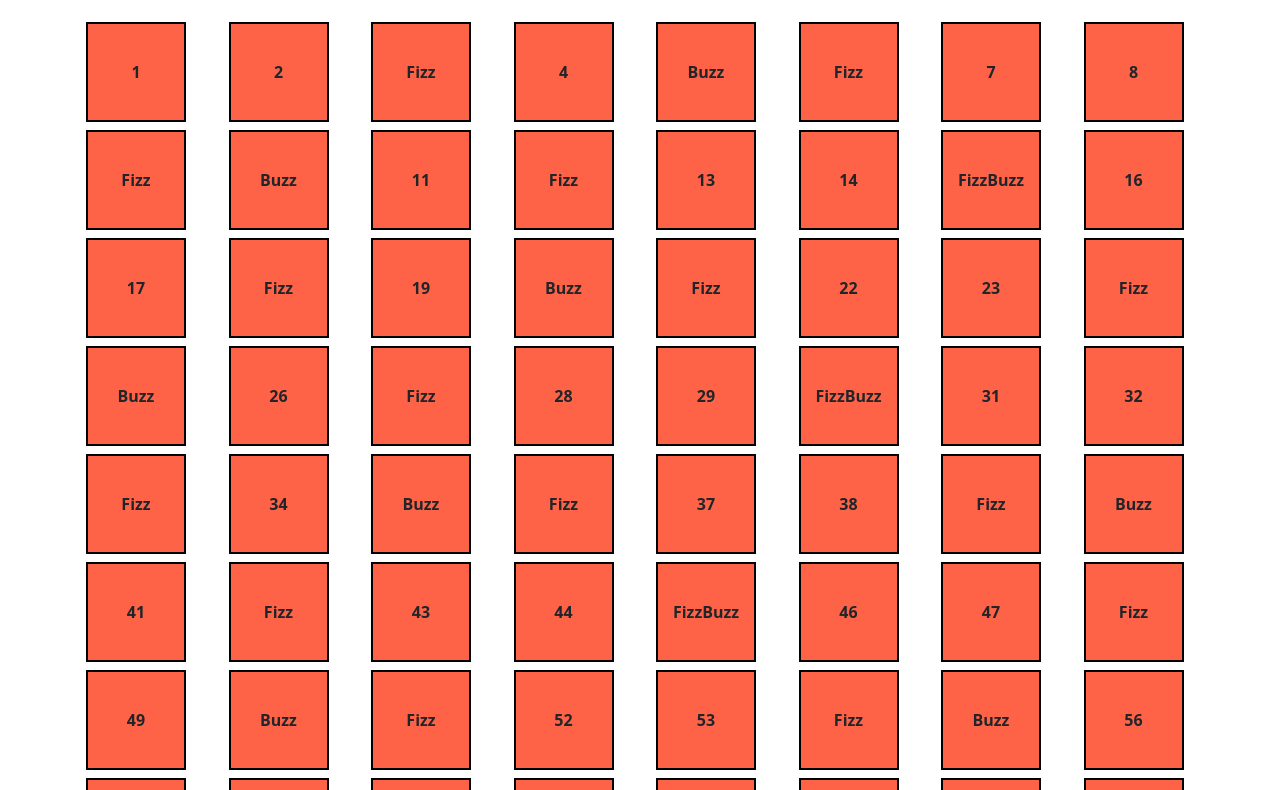
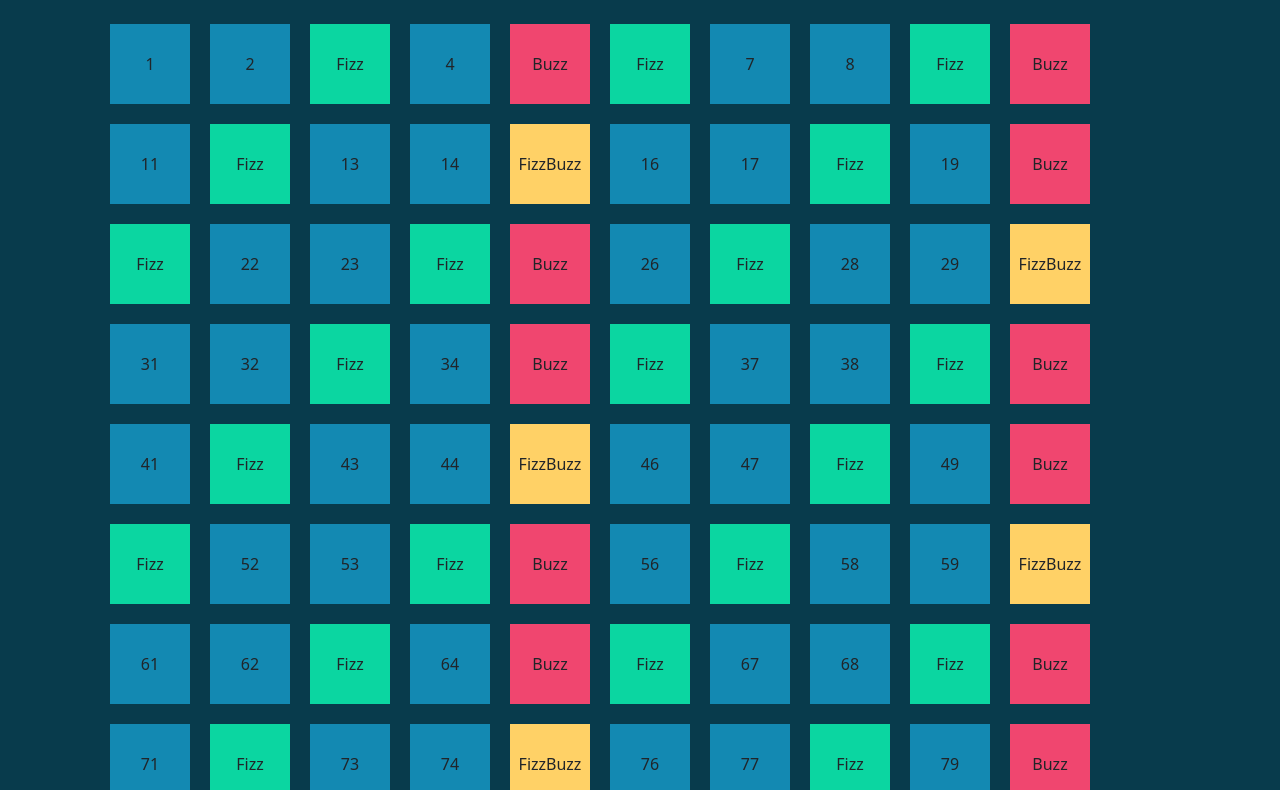
Before and after one commit to torone89/js-fizzbuzz, a plain HTML site: page Bonus 2/index.html in a window 1280 px wide. Shown: the part 110-900 px from the top of the page. Drawn offline with nearby package versions, Linux system fonts and the light colour scheme.

Commit message:
Bonus 2 Soluzione 2 Usando UL

```diff
--- a/Bonus 2/css/style.css
+++ b/Bonus 2/css/style.css
@@ -1,4 +1,4 @@
-.quadrato {
+/* .quadrato {
     height: 100px;
     width: 100px;
     background-color: tomato;
@@ -21,4 +21,53 @@ h1 {
 
 .fizzbuzz {
     background-color: red;
+} */
+
+/* SOLUZIONE 2  */
+
+:root {
+    --dark-blue: #083b4c;
+    --light-blue: #1389b2;
+    --green: #0bd6a1;
+    --yellow: #ffd166;
+    --red: #f0466f;
 }
+
+
+/* general */
+body {
+    background-color: var(--dark-blue);
+}
+
+ul {
+    list-style-type: none;
+    flex-wrap: wrap;
+    display: flex;
+    margin: 50px auto;
+    width: 1100px;
+    padding: 0;
+    border: 10px solid var(--dark-blue);
+}
+
+ul li {
+    height: 100px;
+    width: 100px;
+    line-height: 80px;
+    background-color: var(--light-blue);
+    text-align: center;
+    border: 10px solid var(--dark-blue);
+
+}
+
+/* CAMBIO COLORE */
+.Fizz {
+    background-color: var(--green);
+}
+
+.FizzBuzz {
+    background-color: var(--yellow);
+}
+
+.Buzz {
+    background-color: var(--red);
+}
--- a/Bonus 2/index.html
+++ b/Bonus 2/index.html
@@ -45,7 +45,7 @@
 
 
 
-
+        <!--  SOLUZIONE 1 Parziale
         <div class="container">
 
             <div class="row">
@@ -61,8 +61,19 @@
 
 
             </div>
-        </div>
+        </div> -->
 
+
+        <!-- SOLUZIONE 2 Liste -->
+
+        <div class="container">
+            <h1 class="text-white text-center my-3">
+                FizzBuzz
+            </h1>
+
+            <ul id="number-list">
+
+            </ul>
 
         </div>
 
--- a/Bonus 2/js/script.js
+++ b/Bonus 2/js/script.js
@@ -3,17 +3,61 @@
 console.log("JS")
 
 
-// DICHIARAZIONI VARIABILi
+// SOLUZIONE PARZIALE 1
+// // DICHIARAZIONI VARIABILi
 
-const contenitore = document.getElementById("quadrato")
-console.log(contenitore)
+// const contenitore = document.getElementById("quadrato")
+// console.log(contenitore)
 
 
-// SOLUZIONE FINALE IN CONSOLE
+// // SOLUZIONE FINALE IN CONSOL
 
-let numero = ""
+// let numero = ""
+
+// for (var i = 1; i <= 100; i++) {
+
+//     if (i % 3 == 0 && i % 5 == 0) {
+//         numero = "FizzBuzz"
+
+
+//     }
+//     else if (i % 3 == 0) {
+//         numero = " Fizz";
+
+//     }
+//     else if (i % 5 == 0) {
+//         numero = " Buzz";
+
+//     }
+//     else { numero = i }
+
+//     console.log(numero)
+
+//     // STAMPO NEL CONTENITORE
+
+//     contenitore.innerHTML +=
+//         `
+//         <div class="col">
+//         <div class="quadrato d-flex align-items-center justify-content-center m-1 p-2">
+//         <strong>${numero}</strong>
+//         </div>
+//         </div>
+
+//         `
+// }
+
+
+const numberList = document.getElementById("number-list")
+console.log(numberList)
+
+
+// SOLUZIONE FINALE IN CONSOL
+
+let elements = "";
 
 for (var i = 1; i <= 100; i++) {
+
+    let numero = i
 
     if (i % 3 == 0 && i % 5 == 0) {
         numero = "FizzBuzz"
@@ -21,26 +65,18 @@ for (var i = 1; i <= 100; i++) {
 
     }
     else if (i % 3 == 0) {
-        numero = " Fizz";
+        numero = "Fizz";
 
     }
     else if (i % 5 == 0) {
-        numero = " Buzz";
+        numero = "Buzz";
 
     }
-    else { numero = i }
 
-    console.log(numero)
+    elements += `
+   <li class="${numero}">${numero}</li> `
+}
 
-    // STAMPO NEL CONTENITORE
+numberList.innerHTML = elements;
 
-    contenitore.innerHTML +=
-        `
-        <div class="col">
-        <div class="quadrato d-flex align-items-center justify-content-center m-1 p-2">
-        <strong>${numero}</strong>
-        </div>
-        </div>
-
-        `
-}
+//     console.log(numero)
```
